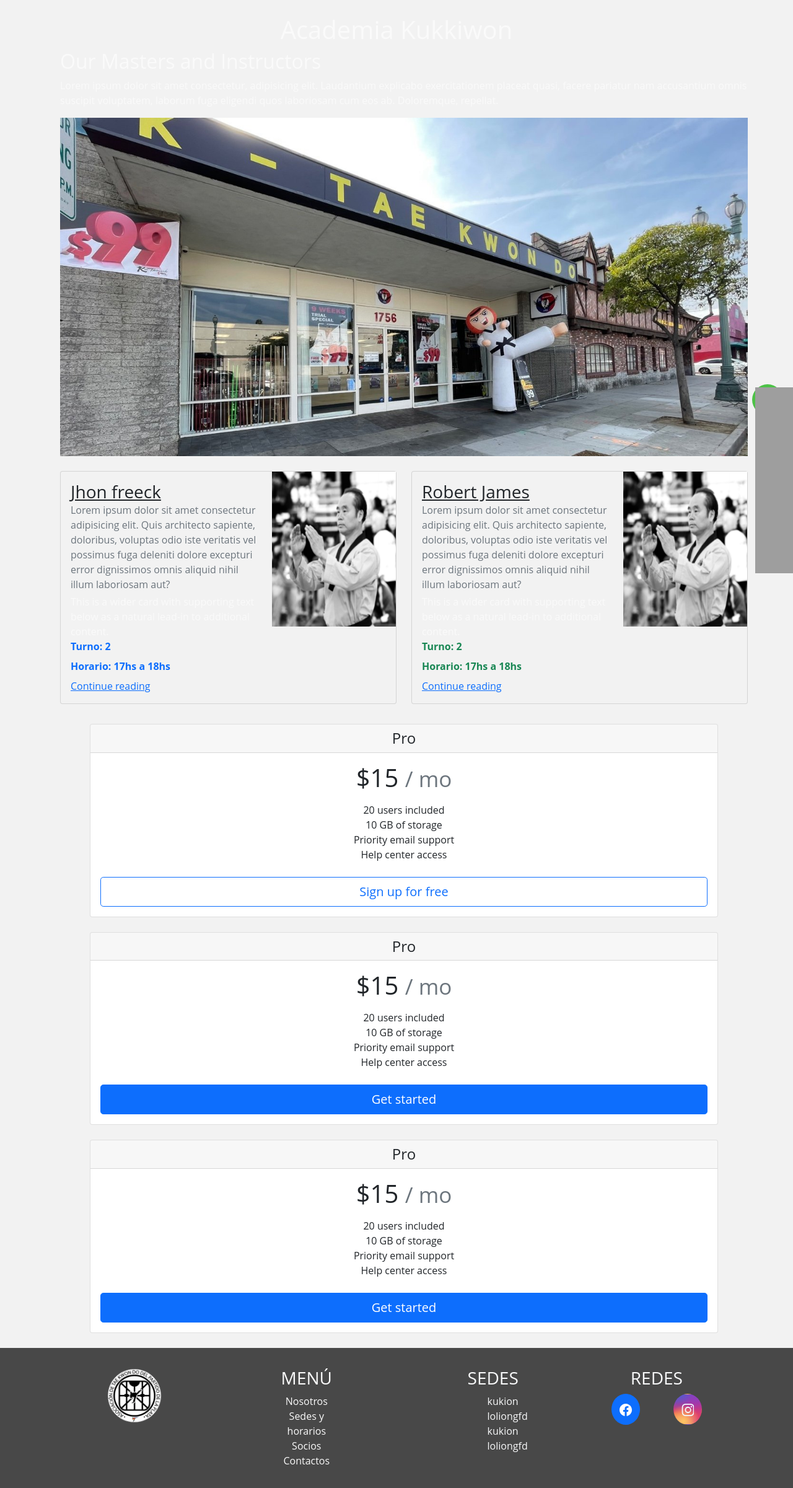
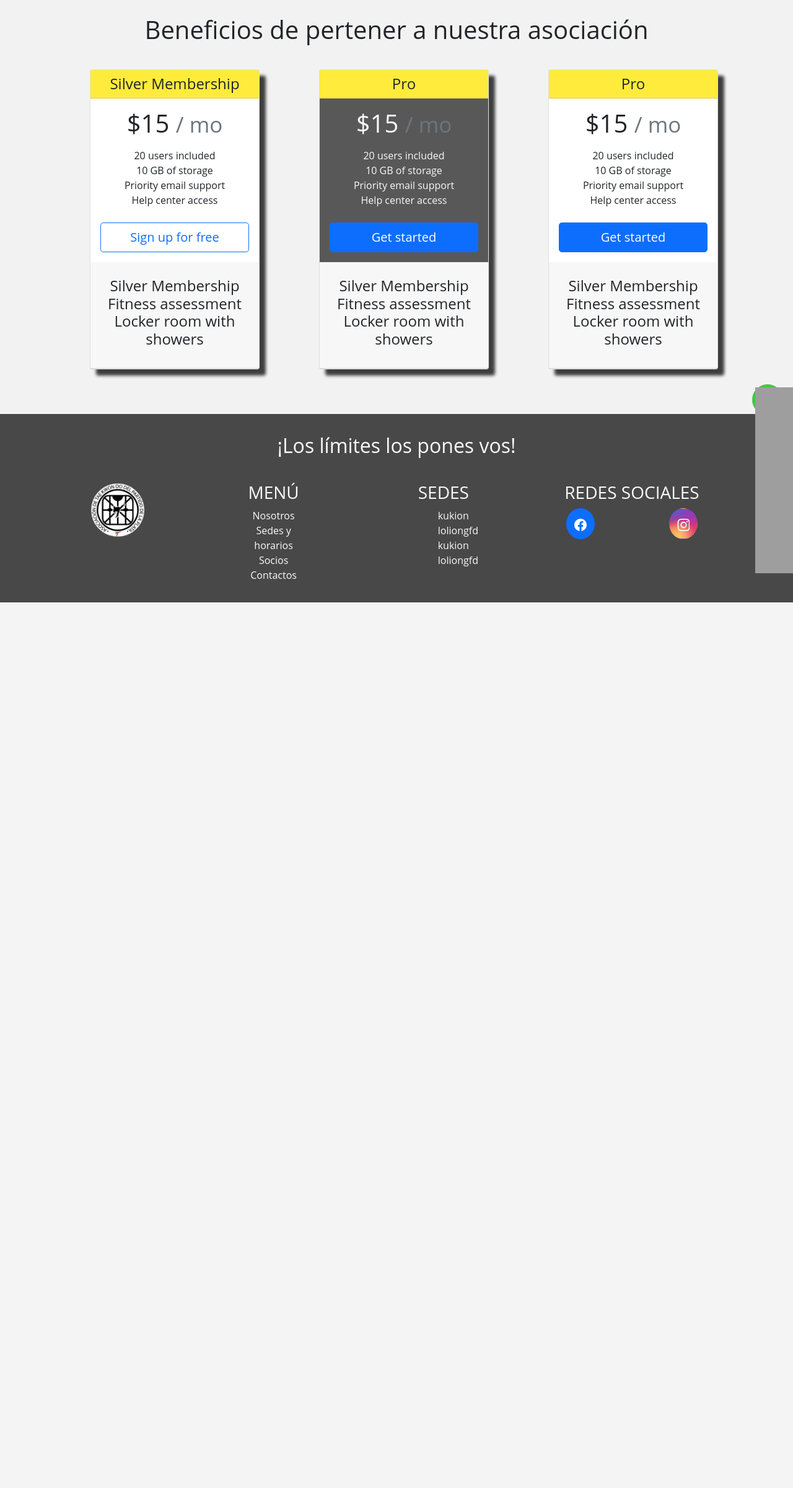
Before and after one commit to infosergio2020/Laplatatkd, a Flask app: page /membership in a window 1280 px wide. Shown: the part 116-2517 px from the top of the page at 62% size. After the commit the page ends 1088 px from the top, so only its background shows below. Run offline with Flask 2, Linux system fonts and the light colour scheme; some libraries are stand-ins or nearby versions; grey boxes are pictures that could not be loaded.

Commit message:
estuve en membresia=socio agregando bien los cards

```diff
--- /dev/null
+++ b/static/css/socios.css
@@ -0,0 +1,25 @@
+.flex-socios-card{
+    display: flex;
+    flex-direction: row;
+    justify-content: space-evenly;
+    align-items: stretch;
+
+    /* left: 0;
+    bottom: -15px; */
+    padding-bottom: 2rem;
+    padding-top: 2rem;
+    width: 100%;
+    height: 80%;
+}
+@media (max-width: 995px) {
+    .flex-socios-card{
+        display: flex;
+        flex-direction: column;
+    }
+}
+
+.sombra{
+    -webkit-box-shadow: 10px 10px 5px 0px rgba(0,0,0,0.75);
+    -moz-box-shadow: 10px 10px 5px 0px rgba(0,0,0,0.75);
+    box-shadow: 10px 10px 5px 0px rgba(0,0,0,0.75);
+}
--- a/templates/contacto.html
+++ b/templates/contacto.html
@@ -11,7 +11,7 @@
             <h3>Escribinos y encontrá tu lugar de practica mas cercano!</h3>
         </div>
 
-        <div class="col-6 offset-3 border border-dark text-dark">
+        <div class="col-6 offset-3 border border-dark text-dark sombra">
             <form action="https://formsubmit.co/oriailigo1@gmail.com" method="POST">
             <div class="form-group">
               <label for="exampleFormControlInput1">Direccion de correo</label>
--- a/templates/membership.html
+++ b/templates/membership.html
@@ -1,62 +1,18 @@
 {% extends 'partials/_layout.html' %}
 {% block body %}
 <div id="membre" class="container-md">
-    <div class="abs-center">
-        <h1>Academia Kukkiwon</h1>
+    <div class="abs-center text-dark">
+        <h1>Beneficios de pertener a nuestra asociación </h1>
     </div>
 
     <div class="container">
-      <h2>Our Masters and Instructors</h2>
-    <p>
-        Lorem ipsum dolor sit amet consectetur, adipisicing elit. Laudantium explicabo exercitationem placeat quasi, facere pariatur nam accusantium omnis suscipit voluptatem, laborum fuga eligendi quos laboriosam cum eos ab. Doloremque, repellat.
-    </p>
-    <div class="mb-4">
-      <img class="card-img-right flex-auto d-none d-md-block" src="{{url_for('static', filename = './img/lugar.jpg')}}"  alt="Thumbnail [200x250]" data-holder-rendered="true" style="width: 100%; height: 100%;">
-    </div>
-      <div class="row mb-2">
-        <div class="col-md-6">
-          <div class="card flex-md-row mb-4 box-shadow h-md-250 bg-op-white">
-            <div class="card-body d-flex flex-column align-items-start">
 
-              <h3 class="mb-0">
-                <a class="text-dark" href="#">Jhon freeck</a>
-              </h3>
-              <div class="mb-1 text-muted">Lorem ipsum dolor sit amet consectetur adipisicing elit. Quis architecto sapiente, doloribus, voluptas odio iste veritatis vel possimus fuga deleniti dolore excepturi error dignissimos omnis aliquid nihil illum laboriosam aut?</div>
-              <p class="card-text mb-auto">This is a wider card with supporting
-                text below as a natural lead-in to additional content.</p>
-                <strong class="d-inline-block mb-2 text-primary">Turno: 2</strong>
-                <strong class="d-inline-block mb-2 text-primary">Horario: 17hs a 18hs</strong>
-
-              <a href="#">Continue reading</a>
-            </div>
-            <img class="card-img-right flex-auto d-none d-md-block" src="{{url_for('static', filename = './img/profe.jpg')}}"  alt="Thumbnail [200x250]" data-holder-rendered="true" style="width: 200px; height: 250px;">
-          </div>
-        </div>
-        <div class="col-md-6">
-          <div class="card flex-md-row mb-4 box-shadow h-md-250 bg-op-white">
-            <div class="card-body d-flex flex-column align-items-start">
-              <h3 class="mb-0">
-                <a class="text-dark" href="#">Robert James</a>
-              </h3>
-              <div class="mb-1 text-muted">Lorem ipsum dolor sit amet consectetur adipisicing elit. Quis architecto sapiente, doloribus, voluptas odio iste veritatis vel possimus fuga deleniti dolore excepturi error dignissimos omnis aliquid nihil illum laboriosam aut?</div>
-              <p class="card-text mb-auto">This is a wider card with supporting text below as a natural lead-in to additional content.</p>
-              <strong class="d-inline-block mb-2 text-success">Turno: 2</strong>
-              <strong class="d-inline-block mb-2 text-success">Horario: 17hs a 18hs</strong>
-
-              <a href="#">Continue reading</a>
-            </div>
-            <img class="card-img-right flex-auto d-none d-md-block" src="{{url_for('static', filename = './img/profe.jpg')}}"  alt="Thumbnail [200x250]" data-holder-rendered="true" style="width: 200px; height: 250px;">
-          </div>
-        </div>
-      </div>
-      <!-- nota: No hay imagenes del lugar por dentro -->
-
-      <!-- los 3 cards -->
-        <div class="card-deck mb-3 text-center">
+      <!-- los 4 cards -->
+        <div class="flex-socios-card card-deck mb-3 text-center">
             <!-- primer card -->
-            <div class="card mx-5 mb-4 box-shadow">
-                <div class="card-header">
-                  <h4 class="my-0 font-weight-normal text-dark">Pro</h4>
+            <div class="card mx-5 mb-4 box-shadow sombra">
+                <div class="card-header" style="background-color: var(--secondary);">
+                  <h4 class="my-0 font-weight-normal text-dark">Silver Membership</h4>
                 </div>
                 <div class="card-body">
                   <h1 class="card-title pricing-card-title text-dark">$15 <small class="text-muted">/ mo</small></h1>
@@ -68,10 +24,50 @@
                   </ul>
                   <button type="button" class="btn btn-lg btn-block btn-outline-primary">Sign up for free</button>
                 </div>
+                <div class="card-header" >
+                  <h4 class="my-0 font-weight-normal text-dark">
+                    <ul class="list-unstyled mt-3 mb-4 text-dark">
+                      <li>Silver Membership</li>
+                      <li>Fitness assessment</li>
+                      <li>Locker room with showers</li>
+
+                    </ul>
+
+
+                  </h4>
+                </div>
             </div>
             <!-- segundo card -->
-            <div class="card mx-5 mb-4 box-shadow">
-                <div class="card-header">
+            <div class="card mx-5 mb-4  sombra">
+                <div class="card-header"  style="background-color: var(--secondary);">
+                  <h4 class="my-0 font-weight-normal text-dark">Pro</h4>
+                </div>
+                <div class="card-body"  style="background-color: #595859;">
+                  <h1 class="card-title pricing-card-title text-light">$15 <small class="text-muted text-light">/ mo</small></h1>
+                  <ul class="list-unstyled mt-3 mb-4 text-light">
+                    <li>20 users included</li>
+                    <li>10 GB of storage</li>
+                    <li>Priority email support</li>
+                    <li>Help center access</li>
+                  </ul>
+                  <button type="button" class="btn btn-lg btn-block btn-primary">Get started</button>
+                </div>
+                <div class="card-header" >
+                  <h4 class="my-0 font-weight-normal text-dark">
+                    <ul class="list-unstyled mt-3 mb-4 text-dark">
+                      <li>Silver Membership</li>
+                      <li>Fitness assessment</li>
+                      <li>Locker room with showers</li>
+
+                    </ul>
+
+
+                  </h4>
+                </div>
+            </div>
+            <!-- tercer card -->
+            <div class="card mx-5 mb-4 box-shadow sombra">
+                <div class="card-header" style="background-color: var(--secondary);">
                   <h4 class="my-0 font-weight-normal text-dark">Pro</h4>
                 </div>
                 <div class="card-body">
@@ -84,21 +80,17 @@
                   </ul>
                   <button type="button" class="btn btn-lg btn-block btn-primary">Get started</button>
                 </div>
-            </div>
-            <!-- tercer card -->
-            <div class="card mx-5 mb-4 box-shadow">
                 <div class="card-header">
-                  <h4 class="my-0 font-weight-normal text-dark">Pro</h4>
-                </div>
-                <div class="card-body">
-                  <h1 class="card-title pricing-card-title text-dark">$15 <small class="text-muted">/ mo</small></h1>
-                  <ul class="list-unstyled mt-3 mb-4 text-dark">
-                    <li>20 users included</li>
-                    <li>10 GB of storage</li>
-                    <li>Priority email support</li>
-                    <li>Help center access</li>
-                  </ul>
-                  <button type="button" class="btn btn-lg btn-block btn-primary">Get started</button>
+                  <h4 class="my-0 font-weight-normal text-dark">
+                    <ul class="list-unstyled mt-3 mb-4 text-dark">
+                      <li>Silver Membership</li>
+                      <li>Fitness assessment</li>
+                      <li>Locker room with showers</li>
+
+                    </ul>
+
+
+                  </h4>
                 </div>
             </div>
         </div>
--- a/templates/partials/_footer.html
+++ b/templates/partials/_footer.html
@@ -8,9 +8,11 @@
 </div>
 
 
-<footer class="footer-style container-fluid text-center bg-p-light">
-
-
+<footer class="container-fluid text-center bg-p-light">
+    <div style="padding-top: 2rem;">
+        <h2>¡Los límites los pones vos!</h2>
+    </div>
+<div class="footer-style">
         <div class="col-md-2 pb-3">
             <a class="navbar-brand" href="/">
                 <img src="{{url_for('static', filename = './img/logos/logo-192x192.png')}}" width="90px" height="90px" alt="logo de taekondo">
@@ -23,7 +25,7 @@
                 <p class="margin-lista">Sedes y horarios</p>
                 <p class="margin-lista">Socios</p>
                 <p class="margin-lista">Contactos</p>
-               </div>
+            </div>
 
         </div>
 
@@ -41,7 +43,7 @@
         </div>
         <div class="col-md-0 text-light">
             <div class="row mx-auto mb-2 mb-md-0">
-                <h3 class="text-uppercase">Redes</h3>
+                <h3 class="text-uppercase">Redes Sociales</h3>
 
                 <div class="col px-0">
                         <a
@@ -74,7 +76,7 @@
             </div>
         </div>
 
-    </div>
+</div>
 </footer>
 <!-- <div class="footer-content">
     <p> &copy; Todos los derechos reservados 2022</p>
--- a/templates/partials/_head.html
+++ b/templates/partials/_head.html
@@ -45,6 +45,10 @@
   <link rel="preload" href="{{url_for('static', filename = './css/navbar.css')}}" as="style">
   <link rel="stylesheet" href="{{url_for('static', filename = './css/navbar.css')}}">
 
+  <!-- socios-css -->
+  <link rel="preload" href="{{url_for('static', filename = './css/socios.css')}}" as="style">
+  <link rel="stylesheet" href="{{url_for('static', filename = './css/socios.css')}}">
+
   <!-- style-footer -->
   <link rel="preload" href="{{url_for('static', filename = './css/footer.css')}}" as="style">
   <link rel="stylesheet" href="{{url_for('static', filename = './css/footer.css')}}">
--- a/templates/sedesHorarios.html
+++ b/templates/sedesHorarios.html
@@ -9,7 +9,7 @@
 
 <div class="container-md">
     <div id="sedes" class="row">
-      <div class="text-center txt-color-sl my-4">
+      <div class="text-center  text-dark my-4">
         <h1>Nombre de la Sede actual</h1>
         <h2>Lorem ipsum dolor sit, amet consectetur adipisicing elit.</h2>
       </div>
@@ -72,7 +72,8 @@
 
     <div class="row m-0 p-0">
       <div class="col-md-6 mx-auto mb-5">
-        <h3 class="text-center txt-color-sl">Ubicación de la sede:</h3>
+        <!-- <h3 class="text-center txt-color-sl">Ubicación de la sede:</h3> -->
+        <h3 class="text-center text-dark">Ubicación de la sede:</h3>
         <div id="map"></div>
       </div>
     </div>
```
